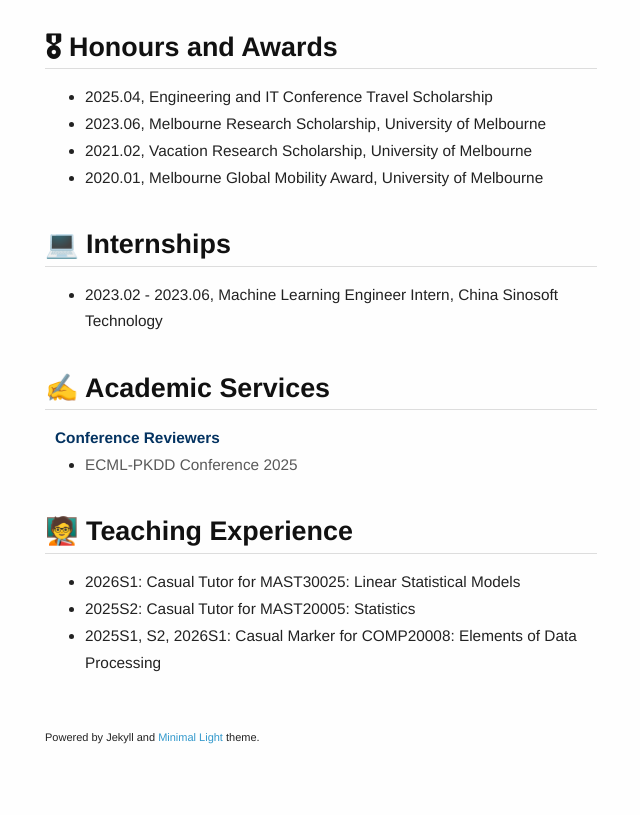
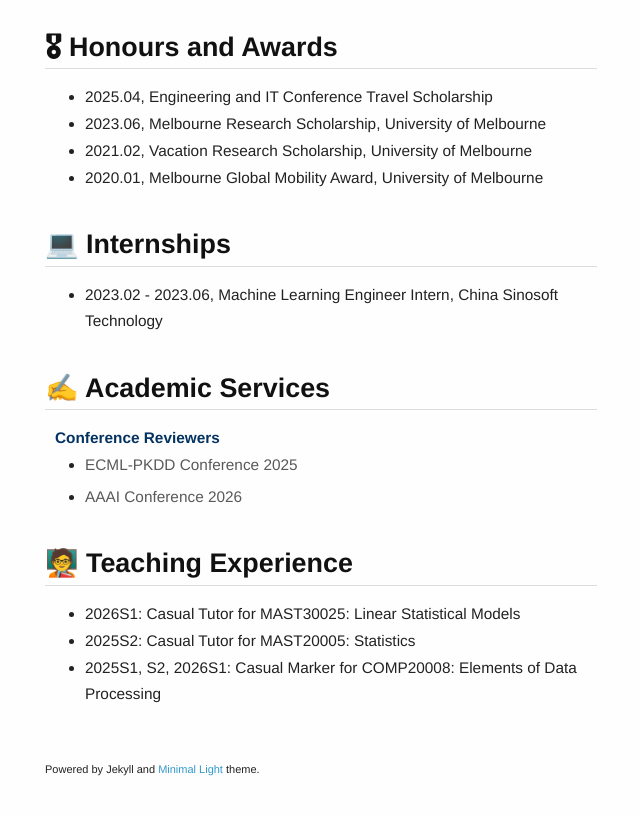
Before and after one commit to yuhao-3/yuhao-3.github.io, a Jekyll site: the page built from index.md, in a window 1280 px wide and 900 px high, scrolled down 1360 px. Shown: the top 815 px of the window, without its empty margins (523-1163 px from the left). Built offline with Jekyll 4.4.1, drawn with Linux system fonts in a browser that asks for light colours; a style sheet for code colours, icons or effects is not loaded; our own code applies the rules of GitHub Pages for plain Markdown files.

Commit message:
Update Academic Service

```diff
--- a/_includes/services.md
+++ b/_includes/services.md
@@ -5,3 +5,8 @@
 <ul style="margin:0 0 5px;">
   <li><a href="http://cvpr2023.thecvf.com/"><autocolor>ECML-PKDD Conference 2025</autocolor></a></li>
 </ul>
+
+
+<ul style="margin:0 0 5px;">
+  <li><a href="http://cvpr2023.thecvf.com/"><autocolor>AAAI Conference 2026</autocolor></a></li>
+</ul>
```
